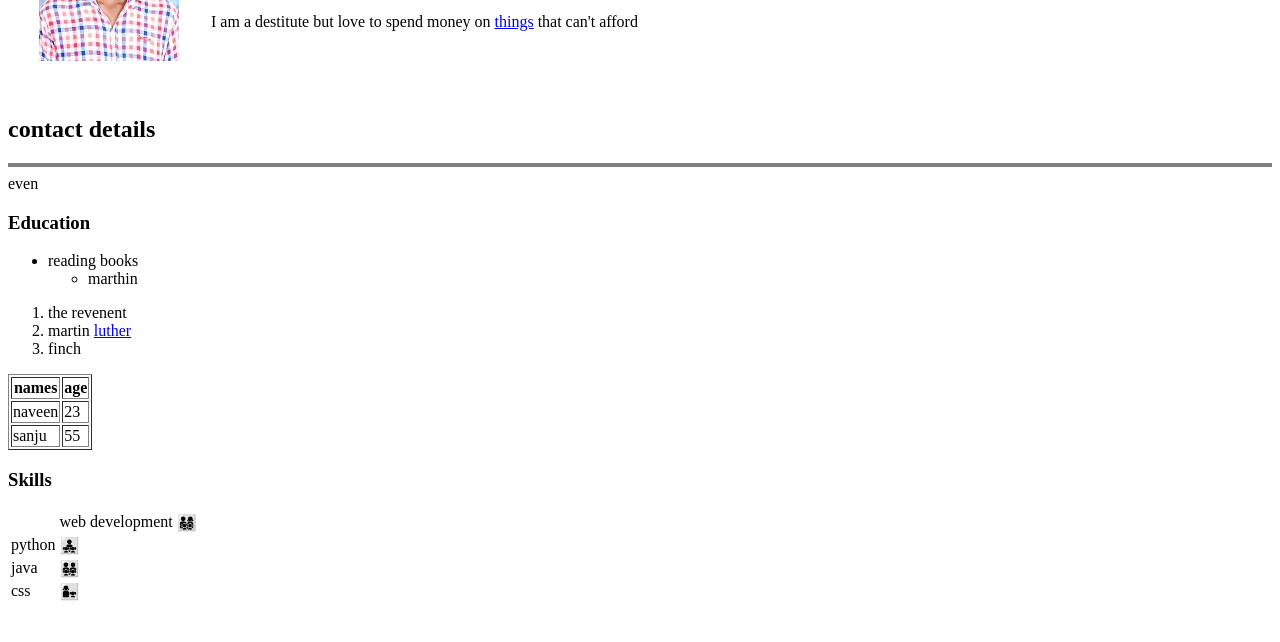
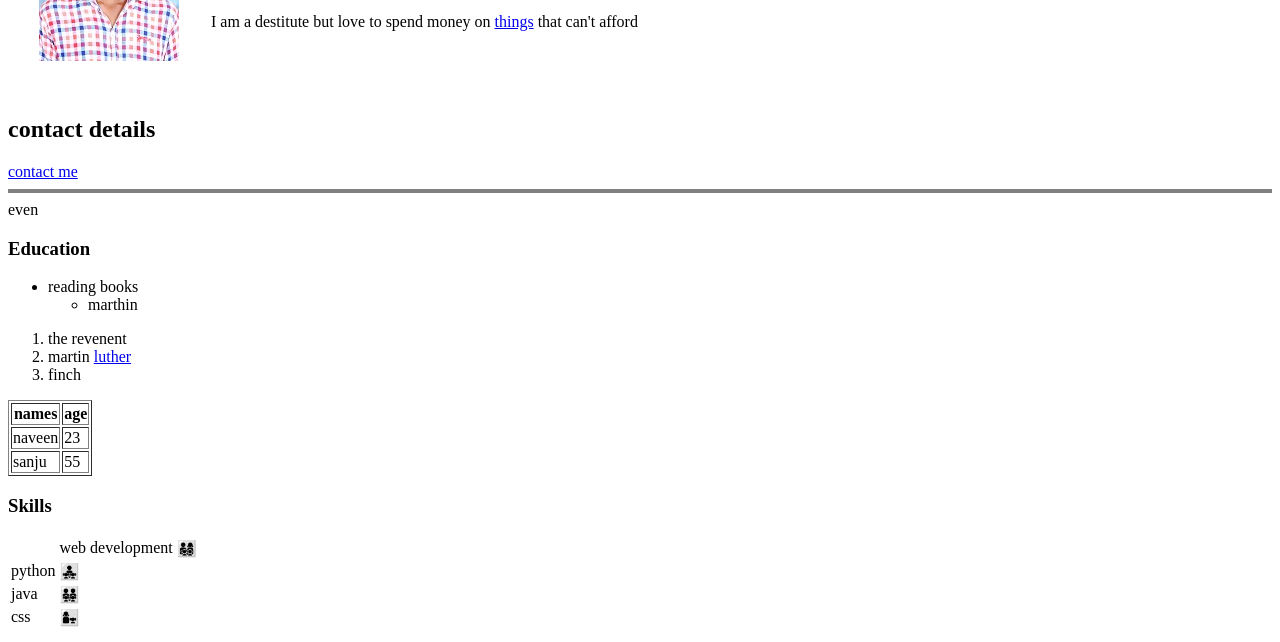
Before and after one commit to navsango/aws, a plain HTML site: page index.html in a window 1280 px wide. Shown: the part 158-800 px from the top of the page. Drawn offline with Linux system fonts and the light colour scheme.

Commit message:
Update index.html

```diff
--- a/index.html
+++ b/index.html
@@ -19,6 +19,7 @@
     </tr>
   </table>
   <h2>contact details</h2>
+  <a href="C:\Users\navsa\OneDrive\Desktop\web development\HTML - personal site\contact.html">contact me</a>
 
   <hr size="4" noshade />even
   <h3>Education</h3>
```
